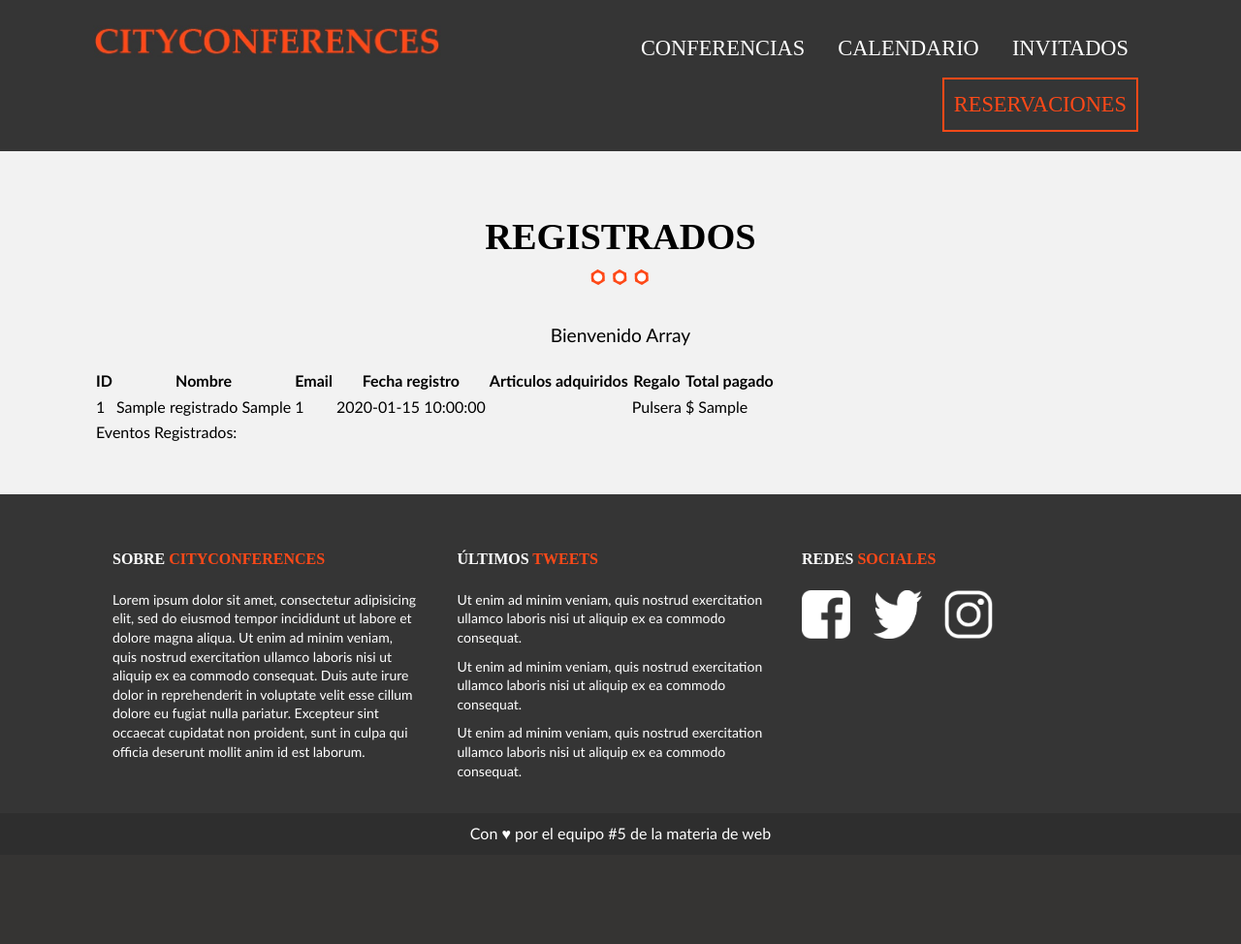
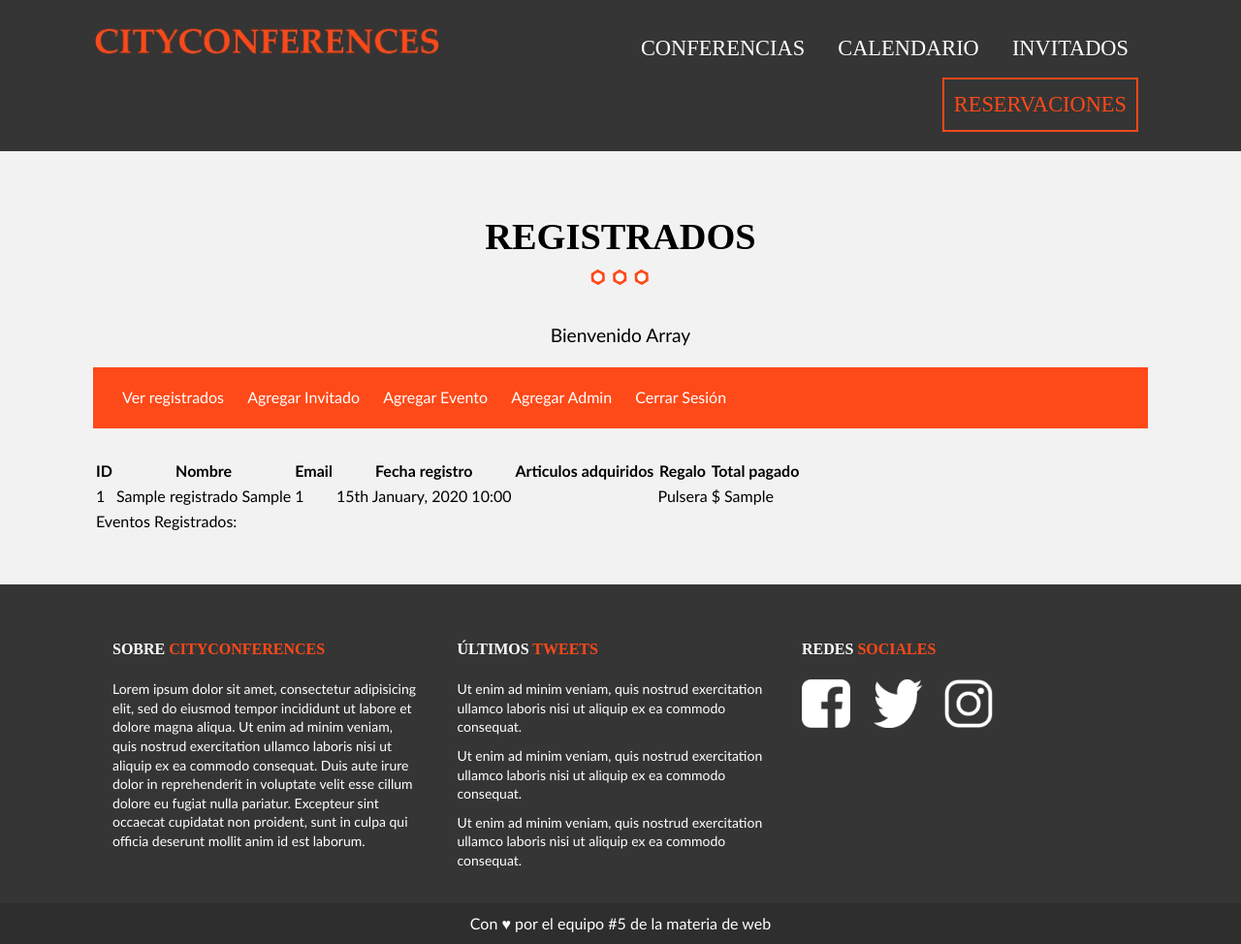
Before and after one commit to kiup/proyecto-web, a PHP site: page /ver_registrados.php in a window 1280 px wide. Shown: the part 641-1615 px from the top of the page at 97% size. Before the commit the page ends 1510 px from the top, so only its background shows below. Run offline with PHP 8.4, Linux system fonts and the light colour scheme; the visitor is signed in with stand-in values (Sample User, id 1); data comes from the database, SQL or seed files in the repository; tables that the repository leaves empty hold one stand-in row (values such as "Sample post"); data that the repository does not hold is empty; some libraries are stand-ins or nearby versions.

Commit message:
Cambio de la forma de presentación de la fecha

```diff
--- a/includes/templates/admin-header.php
+++ b/includes/templates/admin-header.php
@@ -1,5 +1,5 @@
 <nav>
-            <a href="ver_registrados">Ver registrados</a>
+            <a href="ver_registrados.php">Ver registrados</a>
             <a href="agregar_invitado.php">Agregar Invitado</a>
             <a href="#">Agregar Evento</a>
             <a href="crear_admin.php">Agregar Admin</a>
--- a/ver_registrados.php
+++ b/ver_registrados.php
@@ -5,10 +5,15 @@
 ?>
 
 <?php include_once 'includes/templates/header.php'; ?>
+<header>
+        <link href="css/admin.css" rel="stylesheet" type="text/css">
+        <link href="css/registro.css" rel="stylesheet" type="text/css">
+</header>
 
 <section class="admin seccion contenedor">
     <h2>Registrados</h2>
     <p>Bienvenido <?php echo $_SESSION['usuario']; ?> </p>
+    <?php include_once 'includes/templates/admin-header.php' ?>
 
     <table class="registrados"">
         <thead>
@@ -35,7 +40,12 @@
                             <td><?php echo $registrados['id_registrado'] ?></td>
                             <td><?php echo $registrados['nombre_registrado'] . " " . $registrados['apellido_registrado']; ?></td>
                             <td><?php echo $registrados['email_registrado'] ?></td>
-                            <td><?php echo $registrados['fecha_registo'] ?></td>
+                            <td>
+                            <?php $fecha = $registrados['fecha_registo'];
+                                echo date('jS F, Y H:i', strtotime($fecha));
+                            ?>
+
+                            </td>
                             <td><?php $articulos = $registrados['pases_articulos'];
                                     $pedido = formatear_pedido($articulos);
                                     echo $pedido;
```
